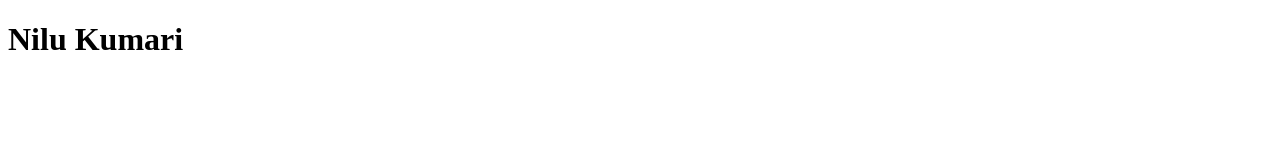
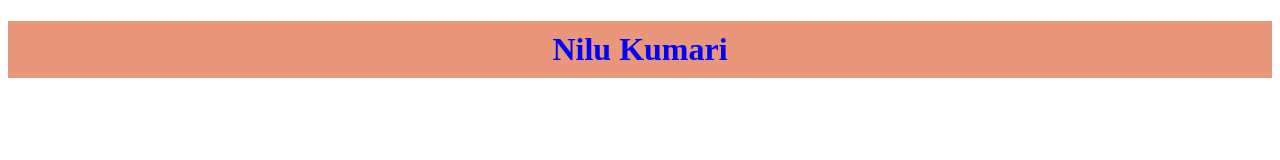
Before and after one commit to nilu1342/DAY1, a plain HTML site: page index.html in a window 1280 px wide. Drawn offline with Linux system fonts and the light colour scheme.

Commit message:
modified

```diff
--- a/index.html
+++ b/index.html
@@ -4,6 +4,14 @@
     <meta charset="UTF-8">
     <meta name="viewport" content="width=device-width, initial-scale=1.0">
     <title>Home</title>
+    <style>
+        h1{
+            background-color: darksalmon;
+            padding:10px;
+            text-align:center;
+            color:blue;
+        }
+    </style>
 </head>
 <body>
     <h1>Nilu Kumari</h1>
```
